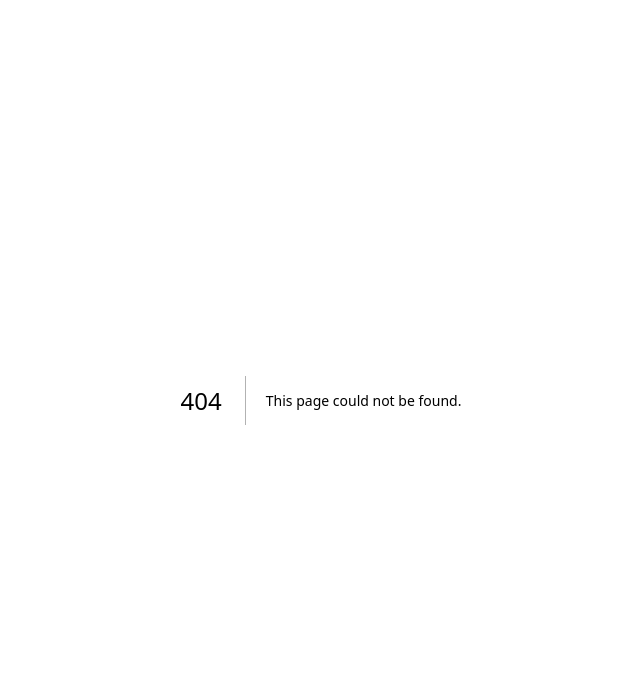
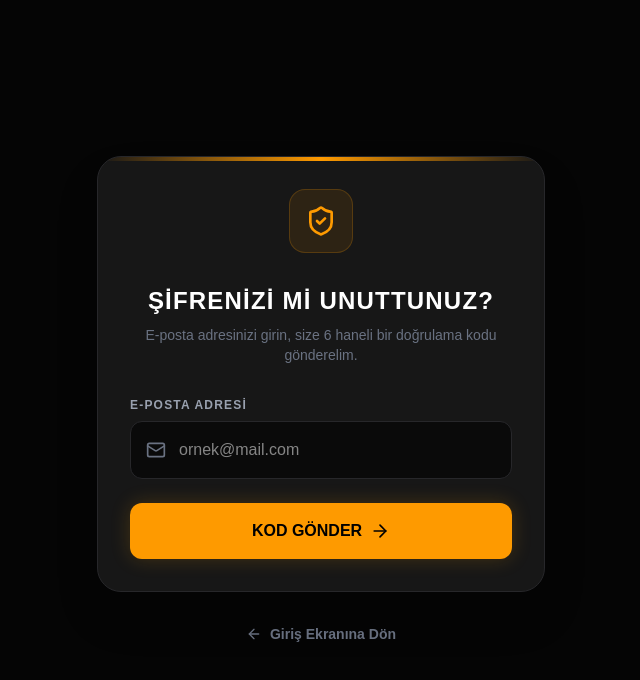
Before and after one commit to mckonca-dot/randevu-saas-frontend, a Next.js app: page /forgot-password in a window 1280 px wide. Before the commit this address had no page. Shown: the top 680 px of the page, without its empty margins (319-959 px from the left). Built offline with nearby package versions, Linux system fonts and the light colour scheme.

Commit message:
feat: şifremi unuttum eklendi

```diff
--- /dev/null
+++ b/app/forgot-password/page.tsx
@@ -0,0 +1,186 @@
+"use client";
+
+import { useState } from "react";
+import { useRouter } from "next/navigation";
+import { Mail, KeyRound, ArrowRight, ArrowLeft, ShieldCheck, Lock } from "lucide-react";
+import Link from "next/link";
+import Swal from "sweetalert2";
+
+export default function ForgotPasswordPage() {
+  const router = useRouter();
+  const [step, setStep] = useState<1 | 2>(1);
+  const [loading, setLoading] = useState(false);
+
+  const [email, setEmail] = useState("");
+  const [code, setCode] = useState("");
+  const [newPassword, setNewPassword] = useState("");
+
+  // 1. ADIM: Kod Gönderme
+  const handleSendCode = async (e: React.FormEvent) => {
+    e.preventDefault();
+    if (!email) return;
+
+    setLoading(true);
+    try {
+      const res = await fetch("https://konca-saas-backend.onrender.com/auth/forgot-password", {
+        method: "POST",
+        headers: { "Content-Type": "application/json" },
+        body: JSON.stringify({ email }),
+      });
+
+      if (res.ok) {
+        Swal.fire({
+          icon: 'success',
+          title: 'Kod Gönderildi!',
+          text: 'E-posta adresinize 6 haneli sıfırlama kodu gönderildi.',
+          background: '#171717', color: '#fff', confirmButtonColor: '#f59e0b'
+        });
+        setStep(2); // 2. adıma geç
+      } else {
+        const data = await res.json();
+        Swal.fire({ icon: 'error', title: 'Hata!', text: data.message || "Kullanıcı bulunamadı.", background: '#171717', color: '#fff' });
+      }
+    } catch (error) {
+      Swal.fire({ icon: 'error', title: 'Bağlantı Hatası!', background: '#171717', color: '#fff' });
+    } finally {
+      setLoading(false);
+    }
+  };
+
+  // 2. ADIM: Şifreyi Sıfırlama
+  const handleResetPassword = async (e: React.FormEvent) => {
+    e.preventDefault();
+    if (!code || !newPassword) return;
+
+    setLoading(true);
+    try {
+      const res = await fetch("https://konca-saas-backend.onrender.com/auth/reset-password", {
+        method: "POST",
+        headers: { "Content-Type": "application/json" },
+        body: JSON.stringify({ email, code, newPassword }),
+      });
+
+      if (res.ok) {
+        Swal.fire({
+          icon: 'success',
+          title: 'Şifreniz Yenilendi!',
+          text: 'Artık yeni şifrenizle giriş yapabilirsiniz.',
+          background: '#171717', color: '#fff', confirmButtonColor: '#10b981'
+        }).then(() => {
+          router.push("/login");
+        });
+      } else {
+        const data = await res.json();
+        Swal.fire({ icon: 'error', title: 'Hata!', text: data.message || "Geçersiz veya süresi dolmuş kod.", background: '#171717', color: '#fff' });
+      }
+    } catch (error) {
+      Swal.fire({ icon: 'error', title: 'Bağlantı Hatası!', background: '#171717', color: '#fff' });
+    } finally {
+      setLoading(false);
+    }
+  };
+
+  return (
+    <div className="min-h-screen bg-[#050505] flex flex-col justify-center items-center p-4 selection:bg-amber-500 selection:text-black">
+
+      <div className="w-full max-w-md bg-[#171717] rounded-3xl border border-zinc-800 p-8 shadow-2xl relative overflow-hidden">
+        {/* Arka plan dekoru */}
+        <div className="absolute top-0 left-0 w-full h-1 bg-gradient-to-r from-transparent via-amber-500 to-transparent"></div>
+
+        <div className="flex justify-center mb-8">
+          <div className="w-16 h-16 bg-amber-500/10 rounded-2xl flex items-center justify-center border border-amber-500/20">
+            <ShieldCheck size={32} className="text-amber-500" />
+          </div>
+        </div>
+
+        <h2 className="text-2xl font-black text-white text-center uppercase tracking-wider mb-2">
+          {step === 1 ? "ŞİFRENİZİ Mİ UNUTTUNUZ?" : "YENİ ŞİFRE BELİRLE"}
+        </h2>
+        <p className="text-gray-500 text-sm text-center mb-8">
+          {step === 1
+            ? "E-posta adresinizi girin, size 6 haneli bir doğrulama kodu gönderelim."
+            : "E-postanıza gelen kodu ve yeni şifrenizi girin."}
+        </p>
+
+        {step === 1 ? (
+          /* --- ADIM 1: E-POSTA GİRİŞİ --- */
+          <form onSubmit={handleSendCode} className="space-y-6">
+            <div>
+              <label className="block text-xs font-black text-gray-400 mb-2 tracking-widest">E-POSTA ADRESİ</label>
+              <div className="relative">
+                <Mail className="absolute left-4 top-1/2 -translate-y-1/2 text-gray-500" size={20} />
+                <input
+                  type="email"
+                  required
+                  value={email}
+                  onChange={(e) => setEmail(e.target.value)}
+                  className="w-full bg-[#0a0a0a] border border-zinc-800 text-white rounded-xl py-4 pl-12 pr-4 focus:outline-none focus:border-amber-500 transition"
+                  placeholder="ornek@mail.com"
+                />
+              </div>
+            </div>
+
+            <button
+              type="submit"
+              disabled={loading}
+              className="w-full bg-amber-500 text-black font-black py-4 rounded-xl flex justify-center items-center gap-2 hover:bg-yellow-400 transition shadow-[0_0_20px_rgba(245,158,11,0.2)] disabled:opacity-50"
+            >
+              {loading ? "GÖNDERİLİYOR..." : "KOD GÖNDER"} <ArrowRight size={20} />
+            </button>
+          </form>
+        ) : (
+          /* --- ADIM 2: KOD VE YENİ ŞİFRE GİRİŞİ --- */
+          <form onSubmit={handleResetPassword} className="space-y-6 animate-fade-in">
+            <div>
+              <label className="block text-xs font-black text-gray-400 mb-2 tracking-widest">6 HANELİ KOD</label>
+              <div className="relative">
+                <KeyRound className="absolute left-4 top-1/2 -translate-y-1/2 text-gray-500" size={20} />
+                <input
+                  type="text"
+                  required
+                  maxLength={6}
+                  value={code}
+                  onChange={(e) => setCode(e.target.value.replace(/\D/g, ''))} // Sadece rakam
+                  className="w-full bg-[#0a0a0a] border border-zinc-800 text-amber-500 font-bold tracking-[0.5em] text-center rounded-xl py-4 pl-12 pr-4 focus:outline-none focus:border-amber-500 transition"
+                  placeholder="000000"
+                />
+              </div>
+            </div>
+
+            <div>
+              <label className="block text-xs font-black text-gray-400 mb-2 tracking-widest">YENİ ŞİFRE</label>
+              <div className="relative">
+                <Lock className="absolute left-4 top-1/2 -translate-y-1/2 text-gray-500" size={20} />
+                <input
+                  type="password"
+                  required
+                  minLength={6}
+                  value={newPassword}
+                  onChange={(e) => setNewPassword(e.target.value)}
+                  className="w-full bg-[#0a0a0a] border border-zinc-800 text-white rounded-xl py-4 pl-12 pr-4 focus:outline-none focus:border-amber-500 transition"
+                  placeholder="Yeni şifrenizi belirleyin"
+                />
+              </div>
+            </div>
+
+            <button
+              type="submit"
+              disabled={loading}
+              className="w-full bg-green-500 text-white font-black py-4 rounded-xl flex justify-center items-center gap-2 hover:bg-green-400 transition shadow-[0_0_20px_rgba(16,185,129,0.2)] disabled:opacity-50"
+            >
+              {loading ? "GÜNCELLENİYOR..." : "ŞİFREYİ YENİLE"} <ShieldCheck size={20} />
+            </button>
+
+            <button type="button" onClick={() => setStep(1)} className="w-full text-center text-sm text-gray-500 hover:text-white transition">
+              Farklı bir e-posta dene
+            </button>
+          </form>
+        )}
+      </div>
+
+      <Link href="/login" className="mt-8 flex items-center gap-2 text-gray-500 hover:text-amber-500 transition font-bold text-sm">
+        <ArrowLeft size={16} /> Giriş Ekranına Dön
+      </Link>
+    </div>
+  );
+}
--- a/app/login/page.tsx
+++ b/app/login/page.tsx
@@ -1,6 +1,7 @@
 "use client";
 import { useState } from "react";
 import { useRouter } from "next/navigation";
+import Link from "next/link";
 // 🚀 SWEETALERT2 EKLENDİ
 import Swal from 'sweetalert2';
 
@@ -89,9 +90,17 @@ export default function Login() {
               onChange={(e) => setPassword(e.target.value)}
             />
           </div>
+
+          {/* 🚀 ŞİFREMİ UNUTTUM LİNKİ BURAYA EKLENDİ */}
+          <div className="flex justify-end mt-2">
+            <Link href="/forgot-password" className="text-xs text-gray-500 hover:text-amber-500 transition font-bold">
+              Şifremi Unuttum
+            </Link>
+          </div>
+
           <button
             type="submit"
-            className="w-full bg-blue-600 hover:bg-blue-700 text-white font-bold py-3 rounded transition shadow-lg"
+            className="w-full bg-blue-600 hover:bg-blue-700 text-white font-bold py-3 rounded transition shadow-lg mt-4"
           >
             Giriş Yap
           </button>
```
